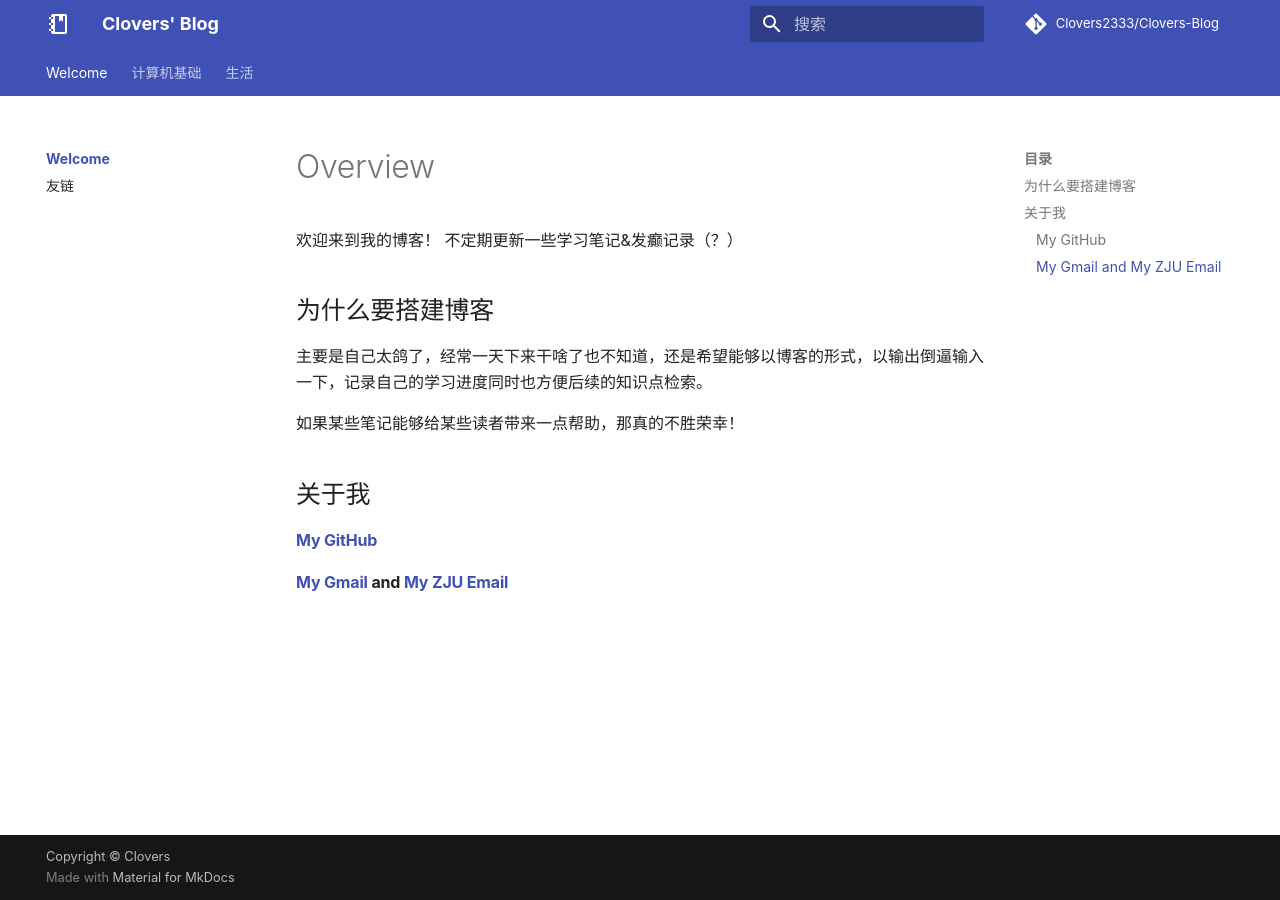
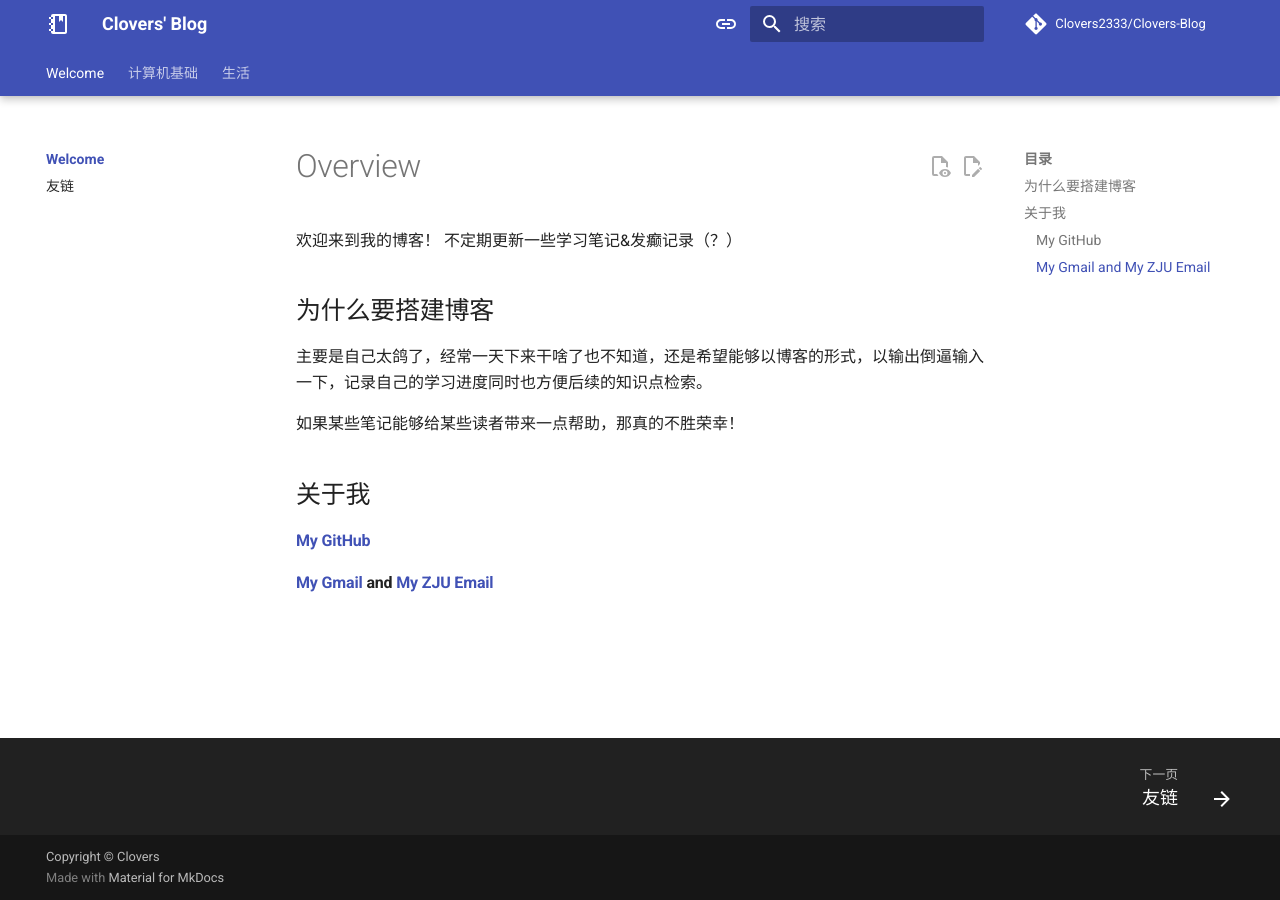
Before and after one commit to Clovers2333/Clovers-Blog, an MkDocs documentation site: the page built from docs/index.md, in a window 1280 px wide. Built offline with MkDocs 1.6.1 and Material for MkDocs 9.7.7, drawn with Linux system fonts in a browser that asks for light colours; comment, search, counter and statistics services are not loaded.

Commit message:
Change configs: add features

```diff
--- a/mkdocs.yml
+++ b/mkdocs.yml
@@ -12,15 +12,59 @@
   icon:
     logo: material/notebook-outline
   # custom_dir: overrides
-  features:
-    - content.code.annotate
-    - navigation.tracking
-    - navigation.tabs
-    - navigation.indexes
-    - navigation.top
-  font: false
+  features: # 功能
+    - announce.dismiss # 可以叉掉公告的功能
+    - content.action.edit # 编辑按钮，似乎没啥用
+    - content.action.view # 查看按钮，似乎没啥用
+    - content.code.annotate # 代码注释，具体不清楚
+    - content.code.copy # 复制代码按钮
+    # - content.code.select # 选择代码按钮
+    # - content.tabs.link # 链接标签
+    - content.tooltips # 不太清楚呢这个
+    # - header.autohide # 自动隐藏header
+    - navigation.expand # 默认展开导航栏
+    - navigation.footer # 底部导航栏
+    - navigation.indexes # 索引按钮可以直接触发文件，而不是只能点击其下属选项浏览，这个功能可以给对应的section提供很好的预览和导航功能
+    # - navigation.instant # 瞬间加载 最好注释掉，多语言切换这个会导致跳回首页
+    - navigation.instant.prefetch # 预加载
+    - navigation.instant.progress # 进度条
+    - navigation.path # 导航路径， 目前好像没啥用
+    # - navigation.prune # 只构建可见的页面
+    - navigation.sections # 导航栏的section
+    - navigation.tabs # 顶级索引被作为tab
+    - navigation.tabs.sticky # tab始终可见
+    - navigation.top # 开启顶部导航栏
+    - navigation.tracking # 导航栏跟踪
+    - search.highlight # 搜索高亮
+    - search.share # 搜索分享
+    - search.suggest # 搜索建议
+    - toc.follow # 目录跟踪-页面右侧的小目录
+    # - toc.integrate # 目录跟踪集成到左侧大目录中
   palette:
-    - scheme: default
+    - media: "(prefers-color-scheme)" # 主题颜色
+      scheme: slate
+      primary: black
+      accent: indigo
+      toggle:
+        icon: material/link
+        name: Switch to light mode
+    - media: "(prefers-color-scheme: light)" # 浅色
+      scheme: default
+      primary: indigo
+      accent: indigo
+      toggle:
+        icon: material/toggle-switch
+        name: Switch to dark mode
+    - media: "(prefers-color-scheme: dark)" # 深色
+      scheme: slate
+      primary: black
+      accent: indigo
+      toggle:
+        icon: material/toggle-switch-off
+        name: Switch to system preference
+  font: # 字体，大概率不需要换
+    text: Roboto
+    code: Roboto Mono
 
 markdown_extensions:
   - toc:
```
